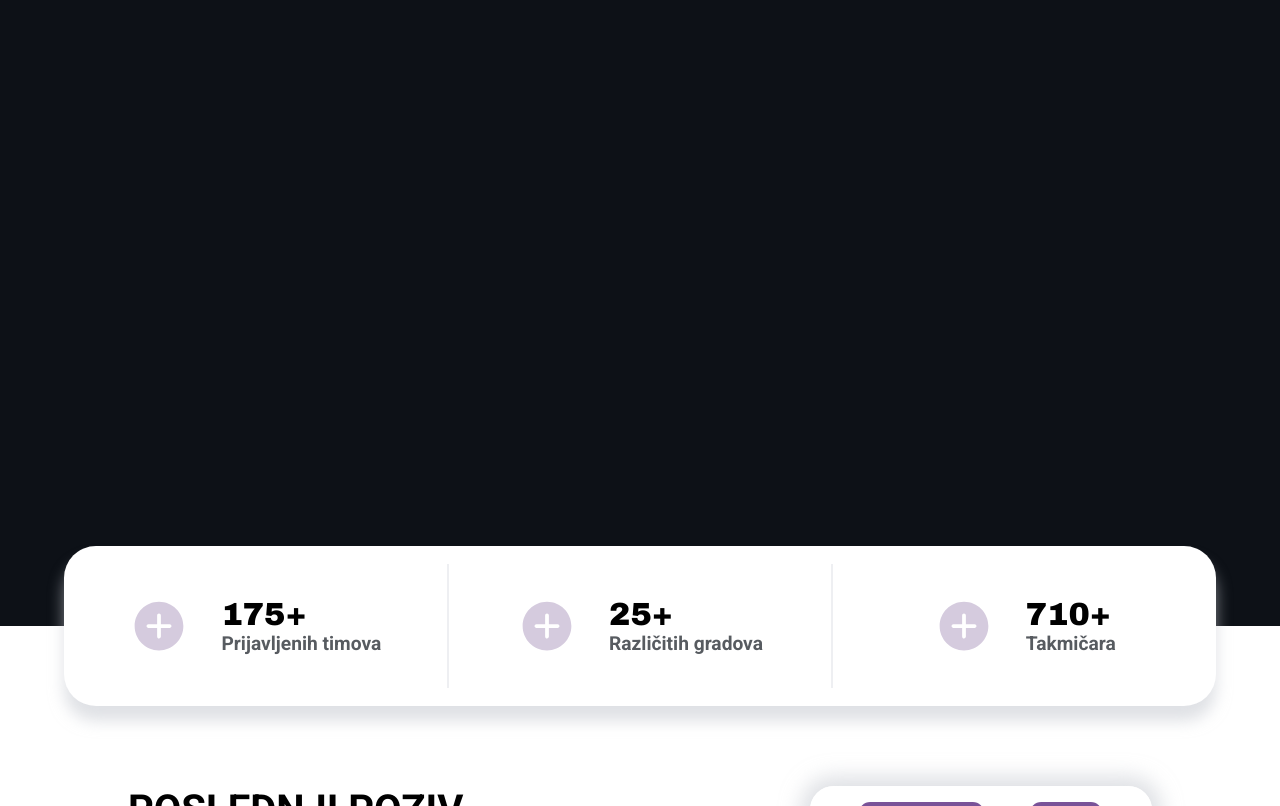
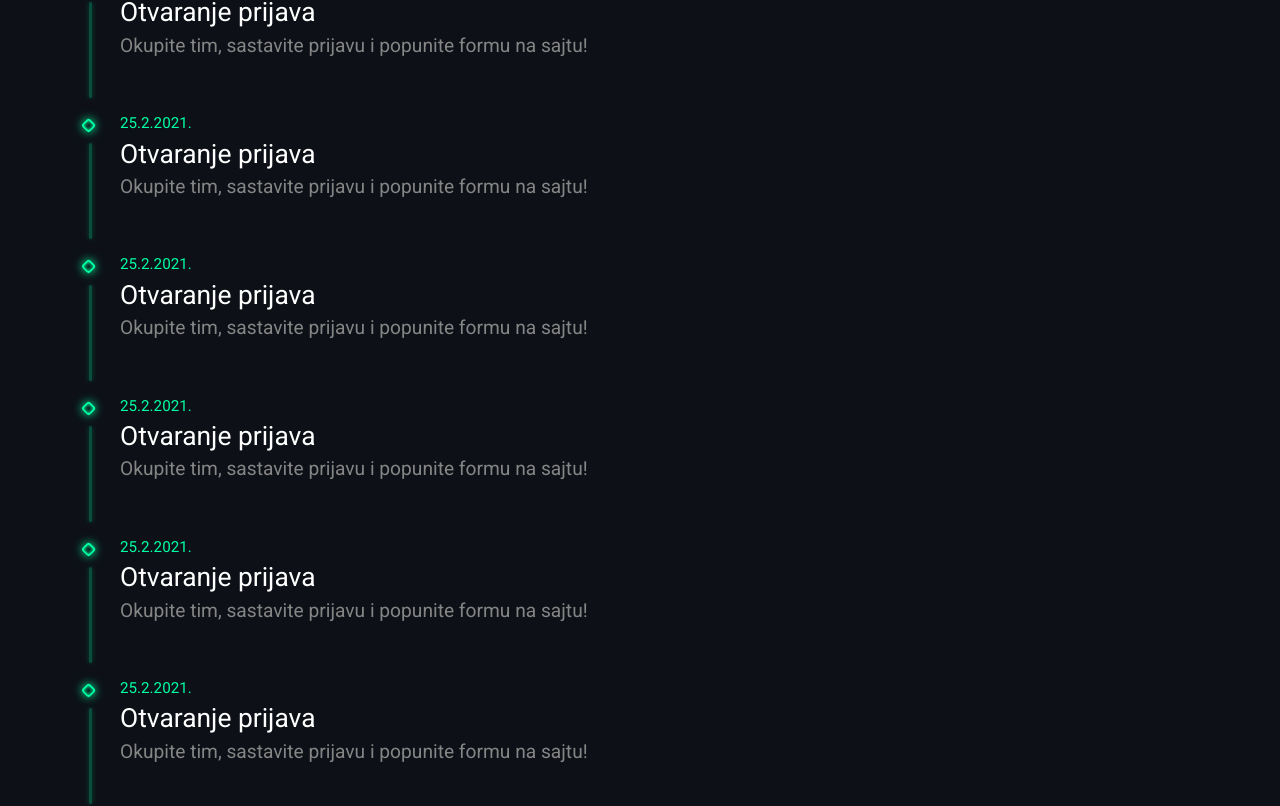
Before and after one commit to StefanJo3107/HZS-4.0-Site, a React (Create React App) app: page / in a window 1280 px wide. Shown: the part 974-1780 px from the top of the page. Built offline with nearby package versions, Linux system fonts and the light colour scheme.

Commit message:
Zavrsena agenda, treba samo promeniti animaciju

```diff
--- a/src/Components/Agenda/Agenda.jsx
+++ b/src/Components/Agenda/Agenda.jsx
@@ -2,6 +2,7 @@ import React from "react";
 import SectionTitle from "./../Utilities/SectionTitle";
 import onesAndZeroes from "../../Assets/Images/onesAndZeroes.png";
 import './Agenda.scss'
+import AgendaItem from './AgendaItem';
 
 const Agenda = (props) => {
   return (
@@ -16,6 +17,14 @@ const Agenda = (props) => {
       <SectionTitle underline="green" text="white">
         agenda
       </SectionTitle>
+      <div className="agenda-content">
+        <AgendaItem />
+        <AgendaItem />
+        <AgendaItem />
+        <AgendaItem />
+        <AgendaItem />
+        <AgendaItem />
+      </div>
     </div>
   );
 };
--- a/src/Components/Agenda/Agenda.scss
+++ b/src/Components/Agenda/Agenda.scss
@@ -3,6 +3,7 @@
   position: relative;
   padding-left: 5rem;
   padding-top: 4rem;
+  padding-right: 5rem;
   .front-img-wrapper {
     position: absolute;
     top: 0;
@@ -20,3 +21,10 @@
     opacity: 0.6;
   }
 }
+
+@media screen and (max-width: 600px) {
+  .agenda {
+    padding-left: 2rem;
+    padding-right: 2rem;
+  }
+}
--- /dev/null
+++ b/src/Components/Agenda/AgendaItem.jsx
@@ -0,0 +1,32 @@
+import React from "react";
+import "./AgendaItem.scss";
+
+import { motion } from "framer-motion";
+
+const AgendaItem = () => {
+  return (
+      <motion.div
+        className="agenda-item"
+        animate={{ y: 0, opacity: 1 }}
+        initial={{
+          y: 20,
+          opacity:  0,
+        }}
+        transition={{duration: 1}}
+      >
+        <div className="vectors">
+          <div className="square"></div>
+          <div className="vertical-line"></div>
+        </div>
+        <div className="item-info">
+          <div className="item-date">25.2.2021.</div>
+          <div className="item-title">Otvaranje prijava</div>
+          <div className="item-description">
+            Okupite tim, sastavite prijavu i popunite formu na sajtu!
+          </div>
+        </div>
+      </motion.div>
+  );
+};
+
+export default AgendaItem;
--- /dev/null
+++ b/src/Components/Agenda/AgendaItem.scss
@@ -0,0 +1,48 @@
+@import "../../global.scss";
+
+.agenda-item {
+  @include box-center($justify: flex-start);
+  align-items: flex-start;
+  margin-bottom: 1rem;
+  &:last-child {
+    margin-bottom: 6rem;
+  }
+  .vectors {
+    width: 2.5rem;
+    height: 100%;
+    .square {
+      width: 0.7rem;
+      height: 0.7rem;
+      border: 0.15rem solid $dugme_tamna;
+      border-radius: 3px;
+      transform: rotate(45deg);
+      box-shadow: 0 0 10px $dugme_tamna, 0px 0px 4px $dugme_tamna inset;
+      margin: 6px 0 0 3px;
+    }
+    .vertical-line {
+      height: 6rem;
+      width: 3px;
+      background-color: $dugme_tamna;
+      opacity: 0.25;
+      border-radius: 3px;
+      box-shadow: 0 0 5px $dugme_tamna;
+      margin: 12px 0 0 9px;
+    }
+  }
+
+  .item-date {
+    font-size: 0.95rem;
+    color: $dugme_tamna;
+  }
+
+  .item-title {
+    color: $naslov_tamna;
+    font-size: 1.65rem;
+    margin: 0.4rem 0;
+  }
+
+  .item-description {
+    color: #858585;
+    font-size: 1.2rem;
+  }
+}
--- a/src/Components/Hero/Hero.jsx
+++ b/src/Components/Hero/Hero.jsx
@@ -33,7 +33,7 @@ const Hero = () => {
             </div>
             <div className="hero-content">
                 <motion.div className="site-info" animate={{x: 0}} initial={{x: "-40rem"}} transition={{duration: 1}}>
-                    <div className="title">Lorem ipsum dolor sit amet</div>
+                    <h1 className="title">Lorem ipsum dolor sit amet</h1>
                     <div className="description">
                         Lorem ipsum dolor sit amet, consectetur adipiscing elit,
                         sed do eiusmod tempor incididunt ut labore et dolore
--- a/src/Components/Hero/Hero.scss
+++ b/src/Components/Hero/Hero.scss
@@ -189,7 +189,7 @@
   }
   .laptop {
     width: 55% !important;
-    margin-top: 4rem;
+    margin-top: 7rem;
   }
   .mockup,
   .mockup .part,
--- a/src/Components/Navbar/Navbar.jsx
+++ b/src/Components/Navbar/Navbar.jsx
@@ -32,7 +32,7 @@ const Navbar = (props) => {
         <li
           key={index}
           datacontent={link}
-          onClick={() => scrollFunc(props.sections[index])}
+          onClick={() => {scrollFunc(props.sections[index]); setMenuOpen(false)}}
         >
           {link}
         </li>
--- a/src/Components/Utilities/SectionTitle.jsx
+++ b/src/Components/Utilities/SectionTitle.jsx
@@ -6,7 +6,7 @@ const SectionTitle = (props) => {
     <>
       <h2
         className="naslov"
-        style={{ color: props.text === "black" ? "#000" : "#c9d1d9" }}
+        style={{ color: props.text === "black" ? "#000" : "#fff" }}
       >
         {props.children}
       </h2>
```
